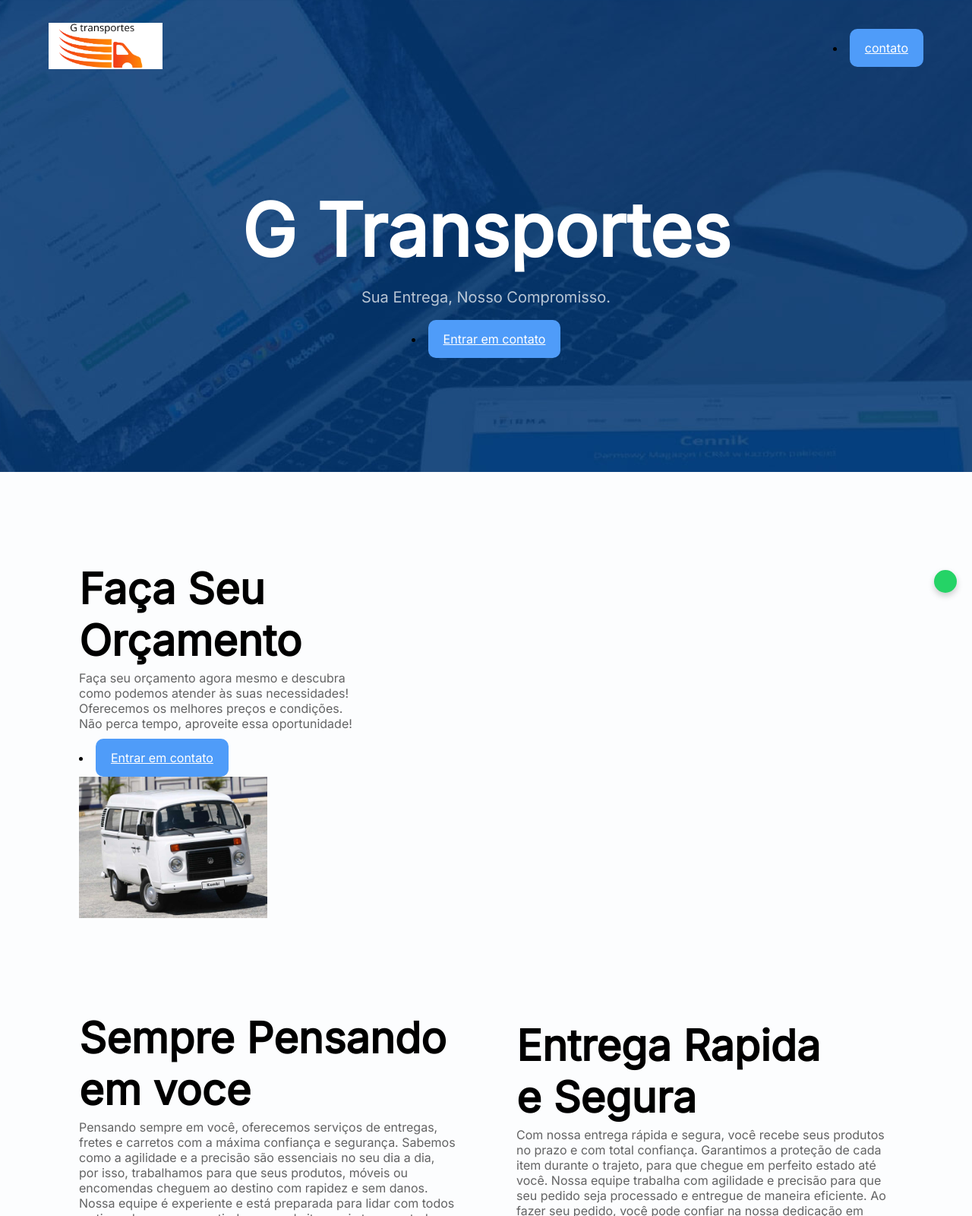
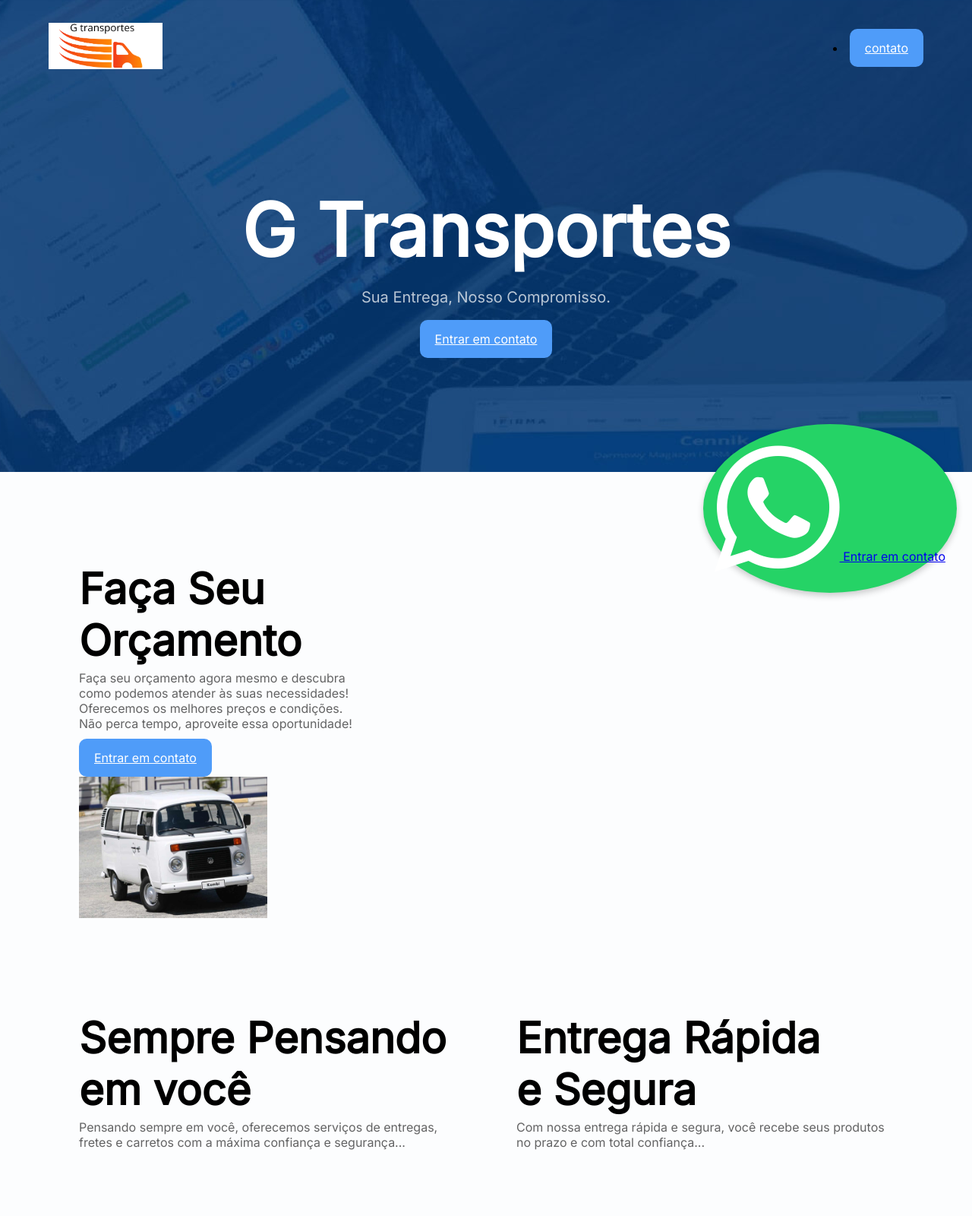
Before and after one commit to Gleds480/frete1, a plain HTML site: page index.html in a window 1280 px wide. Shown: the top 1600 px of the page at 76% size. Drawn offline with Linux system fonts and the light colour scheme.

Commit message:
Update index.html

```diff
--- a/index.html
+++ b/index.html
@@ -5,12 +5,11 @@
   <meta name="viewport" content="width=device-width, initial-scale=1.0">
   <!-- font awesome -->
   <link rel="stylesheet" href="https://cdnjs.cloudflare.com/ajax/libs/font-awesome/4.7.0/css/font-awesome.css" integrity="sha512-5A8nwdMOWrSz20fDsjczgUidUBR8liPYU+WymTZP1lmY9G6Oc7HlZv156XqnsgNUzTyMefFTcsFH/tnJE/+xBg==" crossorigin="anonymous" referrerpolicy="no-referrer" />
-  <!-- link fonte awesome -->
   <link rel="stylesheet" href="style.css">
-  <title> site1</title>
+  <title>site1</title>
 </head>
 <body>
-  <!-- inicio header -->
+  <!-- início header -->
   <header style="background-image: url('background-home.jpg')">
     <div class="container">
       <nav>
@@ -18,16 +17,15 @@
           <img src="logo.png" alt="Logo">
         </a>
         <li><a class="btn" href="https://wa.me/5511963472302?text=Olá%2C%20gostaria%20de%20fazer%20um%20orçamento.">contato</a></li>
-
       </nav>
       <section class="banner">
         <div class="banner-text">
           <h1>G Transportes</h1>
           <p>Sua Entrega, Nosso Compromisso.</p>
-          <li><a class="btn" href="https://wa.me/5511963472302?text=Olá%2C%20gostaria%20de%20fazer%20um%20orçamento.">Entrar em contato</a></li>
+          <a class="btn" href="https://wa.me/5511963472302?text=Olá%2C%20gostaria%20de%20fazer%20um%20orçamento.">Entrar em contato</a>
         </div>
       </section>
-
+    </div>
   </header>
   <!-- fim header -->
 
@@ -36,9 +34,10 @@
       <div class="faca-mais-text">
         <h3>Faça Seu Orçamento</h3>
         <p>Faça seu orçamento agora mesmo e descubra <br> como podemos atender às suas necessidades!<br> Oferecemos os melhores preços e condições.<br> Não perca tempo, aproveite essa oportunidade! </p>
-      <li><a class="btn" href="https://wa.me/5511963472302?text=Olá%2C%20gostaria%20de%20fazer%20um%20orçamento.">Entrar em contato</a></li>
+        <a class="btn" href="https://wa.me/5511963472302?text=Olá%2C%20gostaria%20de%20fazer%20um%20orçamento.">Entrar em contato</a>
         <div class="faca-mais-img">
           <img src="Kombi.png" alt="">
+        </div>
       </div>
     </div>
   </section>
@@ -46,26 +45,12 @@
   <section class="faca-mais">
     <div class="container">
       <div class="faca-mais-text">
-      <h3>Sempre Pensando <br> em voce</h3>
-      <p>
-Pensando sempre em você, oferecemos serviços de entregas, fretes e carretos com a máxima confiança e segurança. Sabemos como a agilidade e a precisão são essenciais no seu dia a dia, por isso, trabalhamos para que seus produtos, móveis ou encomendas cheguem ao destino com rapidez e sem danos. Nossa equipe é experiente e está preparada para lidar com todos os tipos de carga, garantindo que cada item seja transportado com o cuidado que ele merece.
-
-Além disso, sabemos que a confiança é fundamental quando se trata de fretes e carretos. Por isso, fazemos questão de garantir a proteção de seus bens durante todo o trajeto, com um serviço de transporte que respeita o prazo de entrega combinado. Seja para mudanças, entregas comerciais ou transporte de grandes volumes, nossa missão é proporcionar a você uma experiência tranquila, sem imprevistos e com total satisfação.
-
-E o melhor de tudo é que nosso serviço é personalizado para atender às suas necessidades. Seja qual for o tipo de carga ou a distância, oferecemos soluções sob medida, com preços justos e condições flexíveis. Faça seu pedido e experimente a comodidade de contar com um parceiro comprometido com a qualidade e a eficiência em entregas, fretes e carretos. Pensando sempre em você, estamos prontos para tornar seu transporte mais fácil e seguro.
-
-
-</p>
+        <h3>Sempre Pensando <br> em você</h3>
+        <p>Pensando sempre em você, oferecemos serviços de entregas, fretes e carretos com a máxima confiança e segurança...</p>
       </div>
       <div class="faca-mais-text">
-      <h3>Entrega Rapida <br> e Segura</h3>
-      <p>Com nossa entrega rápida e segura, você recebe seus produtos no prazo e com total confiança. Garantimos a proteção de cada item durante o trajeto, para que chegue em perfeito estado até você. Nossa equipe trabalha com agilidade e precisão para que seu pedido seja processado e entregue de maneira eficiente. Ao fazer seu pedido, você pode confiar na nossa dedicação em proporcionar uma experiência de compra sem preocupações, com prazos de entrega cumpridos rigorosamente.
-
-Além disso, nossa logística é pensada para garantir que cada item seja transportado com segurança, desde o momento em que sai de nosso estoque até a entrega final em sua casa. Cada etapa do processo é monitorada de perto, para que você tenha a tranquilidade de saber que seu produto está sendo tratado com o máximo cuidado. A satisfação dos nossos clientes é a nossa prioridade, e estamos sempre buscando a melhor forma de atender às suas necessidades.
-
-Faça seu pedido e experimente a agilidade de nosso serviço de entrega. Com a confiança de que seu produto chegará rápido, seguro e dentro do prazo, você poderá aproveitar sua compra sem preocupações. Nossa missão é garantir a sua satisfação em cada compra realizada, proporcionando uma experiência de compra rápida, eficiente e sem complicações.
-
-</p>
+        <h3>Entrega Rápida <br> e Segura</h3>
+        <p>Com nossa entrega rápida e segura, você recebe seus produtos no prazo e com total confiança...</p>
       </div>
     </div>
   </section>
@@ -86,40 +71,45 @@ Faça seu pedido e experimente a agilidade de nosso serviço de entrega. Com a c
   <section class="faca-mais">
     <div class="container">
       <div class="faca-mais-text">
-      <h3>Entregas Programadas<br> e Roteiros</h3>
-      <p>Com nossas entregas programadas e roteiros <br>personalizados, você escolhe a melhor data e <br>horário. Garantimos pontualidade e eficiência<br> em cada trajeto. Agende sua entrega com a gente! </p>
-      <a <li><a class="btn" href="https://wa.me/5511963472302?text=Olá%2C%20gostaria%20de%20fazer%20um%20orçamento.">Entrar em contato</a></li>
+        <h3>Entregas Programadas <br> e Roteiros</h3>
+        <p>Com nossas entregas programadas e roteiros personalizados, você escolhe a melhor data e horário...</p>
+        <a class="btn" href="https://wa.me/5511963472302?text=Olá%2C%20gostaria%20de%20fazer%20um%20orçamento.">Entrar em contato</a>
       </div>
       <div class="faca-mais-img">
         <img src="img-1.png">
       </div>
     </div>
-    <!-- whatsapp -->
+  </section>
+
+  <!-- WhatsApp -->
   <div class="whatsapp">
-      <a href="https://wa.me/seunumerodetelefone?text=Olá,%20gostaria%20de%20fazer%20um%20orçamento." target="_blank"> </section>
+    <a href="https://wa.me/5511963472302?text=Olá,%20gostaria%20de%20fazer%20um%20orçamento." target="_blank">
+      <i class="fa fa-whatsapp"></i> Entrar em contato
+    </a>
+  </div>
 
   <section class="depoimentos">
     <div class="container">
       <h3>Depoimentos</h3>
-      <p>Experiencias de Clientes</p>
+      <p>Experiências de Clientes</p>
       <div class="cards">
-           <!-- inicio div card1 -->
         <div class="card-item">
           <img src="me.jpg" alt="gledson">
           <p class="nome-user">Bruno</p>
-        <p class="depoimento-user">Excelente empresa de fretes! Sempre entregam no prazo e com segurança. Atendimento ágil e eficiente, nunca tive problemas. Recomendo a todos que precisam de confiança!</p>
+          <p class="depoimento-user">Excelente empresa de fretes! Sempre entregam no prazo e com segurança...</p>
           <div class="estrelas">
             <i class="fa fa-star" aria-hidden="true"></i>
             <i class="fa fa-star" aria-hidden="true"></i>
             <i class="fa fa-star" aria-hidden="true"></i>
             <i class="fa fa-star" aria-hidden="true"></i>
-           <i class="fa      </div>
-         <!-- fim div card1 -->
-       <!-- inicio div card2 -->
+            <i class="fa fa-star" aria-hidden="true"></i>
+          </div>
+        </div>
+        <!-- Fim div card1 -->
         <div class="card-item">
           <img src="me.jpg" alt="gledson">
           <p class="nome-user">Barbara</p>
-        <p class="depoimento-user">Estou muito satisfeita com os serviços de entrega. Preço justo, pontualidade e total compromisso com a segurança da carga. Sempre minha escolha para fretes!</p>
+          <p class="depoimento-user">Estou muito satisfeita com os serviços de entrega. Preço justo...</p>
           <div class="estrelas">
             <i class="fa fa-star" aria-hidden="true"></i>
             <i class="fa fa-star" aria-hidden="true"></i>
@@ -128,13 +118,11 @@ Faça seu pedido e experimente a agilidade de nosso serviço de entrega. Com a c
             <i class="fa fa-star-o" aria-hidden="true"></i>
           </div>
         </div>
-        <!-- fim div card2 -->
-           <!-- inicio div card3 -->
+        <!-- Fim div card2 -->
         <div class="card-item">
           <img src="me.jpg" alt="gledson">
           <p class="nome-user">Joaquim</p>
-        <p class="depoimento-user">Atendimento excelente e entrega sem problemas! Confio sempre para os meus fretes. Nota 10!
-</p>
+          <p class="depoimento-user">Atendimento excelente e entrega sem problemas! Confio sempre...</p>
           <div class="estrelas">
             <i class="fa fa-star" aria-hidden="true"></i>
             <i class="fa fa-star" aria-hidden="true"></i>
@@ -143,10 +131,11 @@ Faça seu pedido e experimente a agilidade de nosso serviço de entrega. Com a c
             <i class="fa fa-star-o" aria-hidden="true"></i>
           </div>
         </div>
+        <!-- Fim div card3 -->
       </div>
-         <!-- fim div card3 -->
     </div>
   </section>
+
   <footer class="footer">
     <div class="container">
       <div class="link">
@@ -158,8 +147,6 @@ Faça seu pedido e experimente a agilidade de nosso serviço de entrega. Com a c
       <p>desenvolvido por gleds</p>
     </div>
   </footer>
-  <script src="index.js"></script>
-
 
   </body>
 </html>
```
Lines whose indentation alone changed are shown as unchanged.
